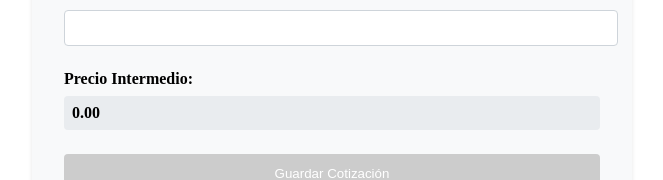
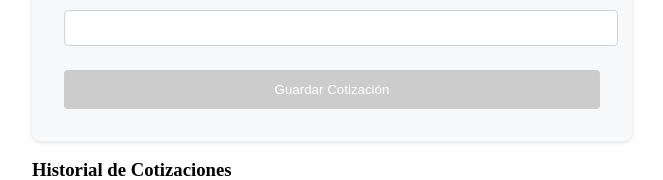
Before and after one commit to dkinkel0/gastos-casa-front, an Angular app: page /cotizacion-dolar in a window 1280 px wide. Shown: the part 415-595 px from the top of the page, without its empty margins (308-971 px from the left). Built offline with nearby package versions, Linux system fonts and the light colour scheme; no server answers.

Commit message:
mejora cotizacion

```diff
--- a/src/app/app.config.ts
+++ b/src/app/app.config.ts
@@ -1,11 +1,11 @@
 import { ApplicationConfig } from '@angular/core';
 import { provideRouter } from '@angular/router';
-import { provideHttpClient } from '@angular/common/http';
+import { provideHttpClient, withFetch } from '@angular/common/http';
 import { routes } from './app.routes';
 
 export const appConfig: ApplicationConfig = {
   providers: [
     provideRouter(routes),
-    provideHttpClient()
+    provideHttpClient(withFetch())
   ]
 };
--- a/src/app/components/cotizacion-dolar/cotizacion-dolar.component.html
+++ b/src/app/components/cotizacion-dolar/cotizacion-dolar.component.html
@@ -38,10 +38,6 @@
             step="0.01">
         </div>
 
-        <div class="form-group">
-          <label>Precio Intermedio:</label>
-          <div class="precio-intermedio">{{ precioIntermedio | number:'1.2-2' }}</div>
-        </div>
 
         <button
           type="submit"
--- a/src/app/components/cotizacion-dolar/cotizacion-dolar.component.ts
+++ b/src/app/components/cotizacion-dolar/cotizacion-dolar.component.ts
@@ -10,7 +10,7 @@ interface Cotizacion {
   precioCompra: number;
   precioVenta: number;
   precioIntermedio: number;
-}
+ }
 
 @Component({
   selector: 'app-cotizacion-dolar',
@@ -22,7 +22,7 @@ interface Cotizacion {
 
 export class CotizacionDolarComponent implements OnInit {
   cotizacionForm: FormGroup;
-  precioIntermedio: number = 0;
+
   cotizaciones: Cotizacion[] = [];
 
   constructor(
@@ -36,23 +36,11 @@ export class CotizacionDolarComponent implements OnInit {
       precioVenta: ['', [Validators.required, Validators.min(0)]]
     });
 
-    // Calcular precio intermedio cuando cambien los valores
-    this.cotizacionForm.valueChanges.subscribe(() => {
-      this.calcularPrecioIntermedio();
-    });
   }
 
   ngOnInit() {
     this.cargarCotizaciones();
-  }
-
-  calcularPrecioIntermedio() {
-    const compra = this.cotizacionForm.get('precioCompra')?.value;
-    const venta = this.cotizacionForm.get('precioVenta')?.value;
-
-    if (compra && venta) {
-      this.precioIntermedio = (Number(compra) + Number(venta)) / 2;
-    }
+    // getCotizaciones
   }
 
   onSubmit() {
--- a/src/app/components/forma-pago/forma-pago.component.ts
+++ b/src/app/components/forma-pago/forma-pago.component.ts
@@ -72,7 +72,7 @@ export class FormaPagoComponent implements OnInit {
       .subscribe({
         next: (formas) => {
           this.formasPago = formas;
-          console.log('Formas de pago cargadas:', formas);
+         // console.log('Formas de pago cargadas:', formas);
         },
         error: (error) => {
           console.error('Error al cargar formas de pago:', error);
--- a/src/app/services/cotizacion.service.ts
+++ b/src/app/services/cotizacion.service.ts
@@ -11,7 +11,7 @@ export class CotizacionService {
 
   constructor(private http: HttpClient) { }
 
-  // Obtener todas las cotizaciones
+  // Obtener todas las cotizaciones (ya vienen ordenadas del backend)
   getCotizaciones(): Observable<any[]> {
     return this.http.get<any[]>(this.apiUrl);
   }
```
